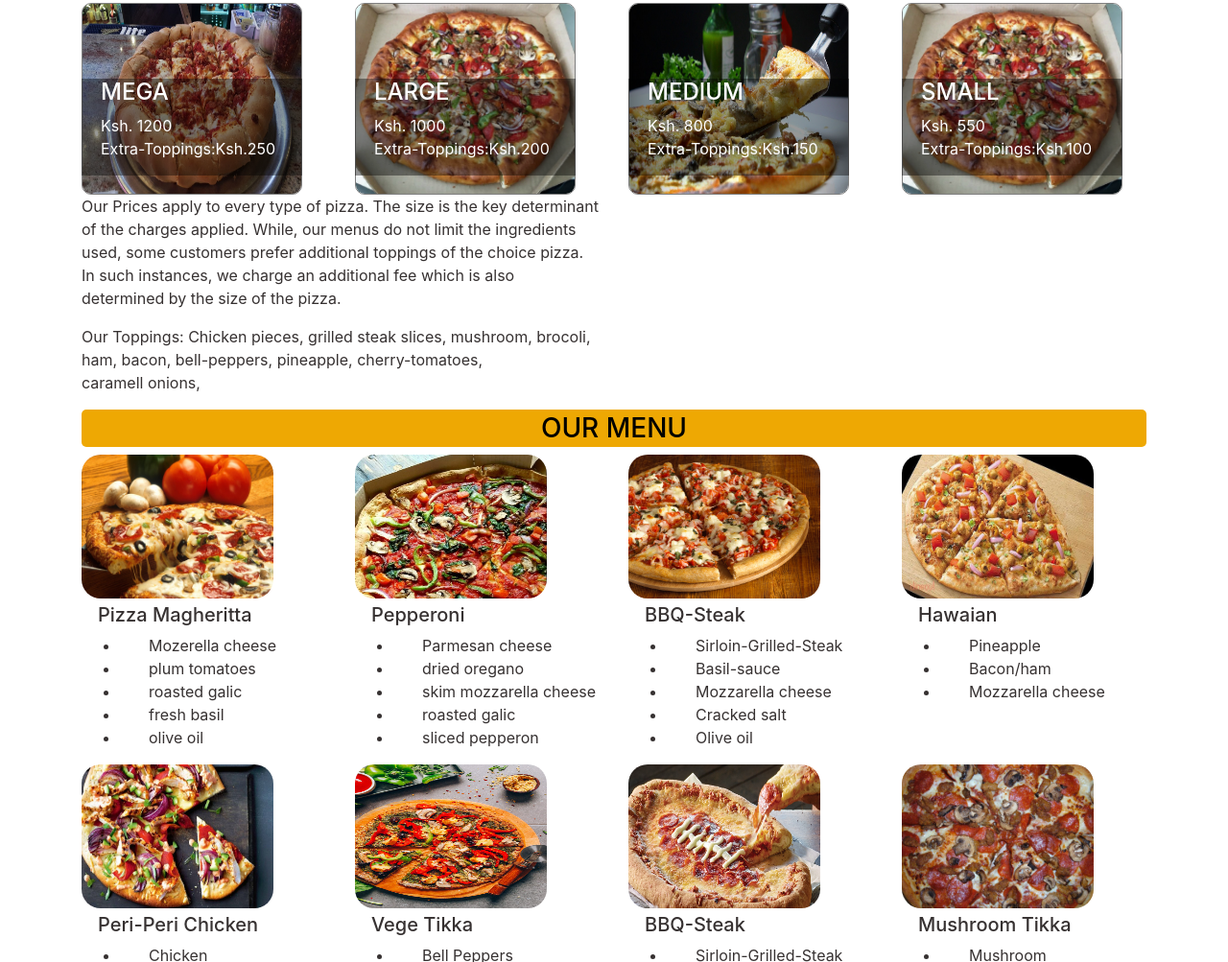
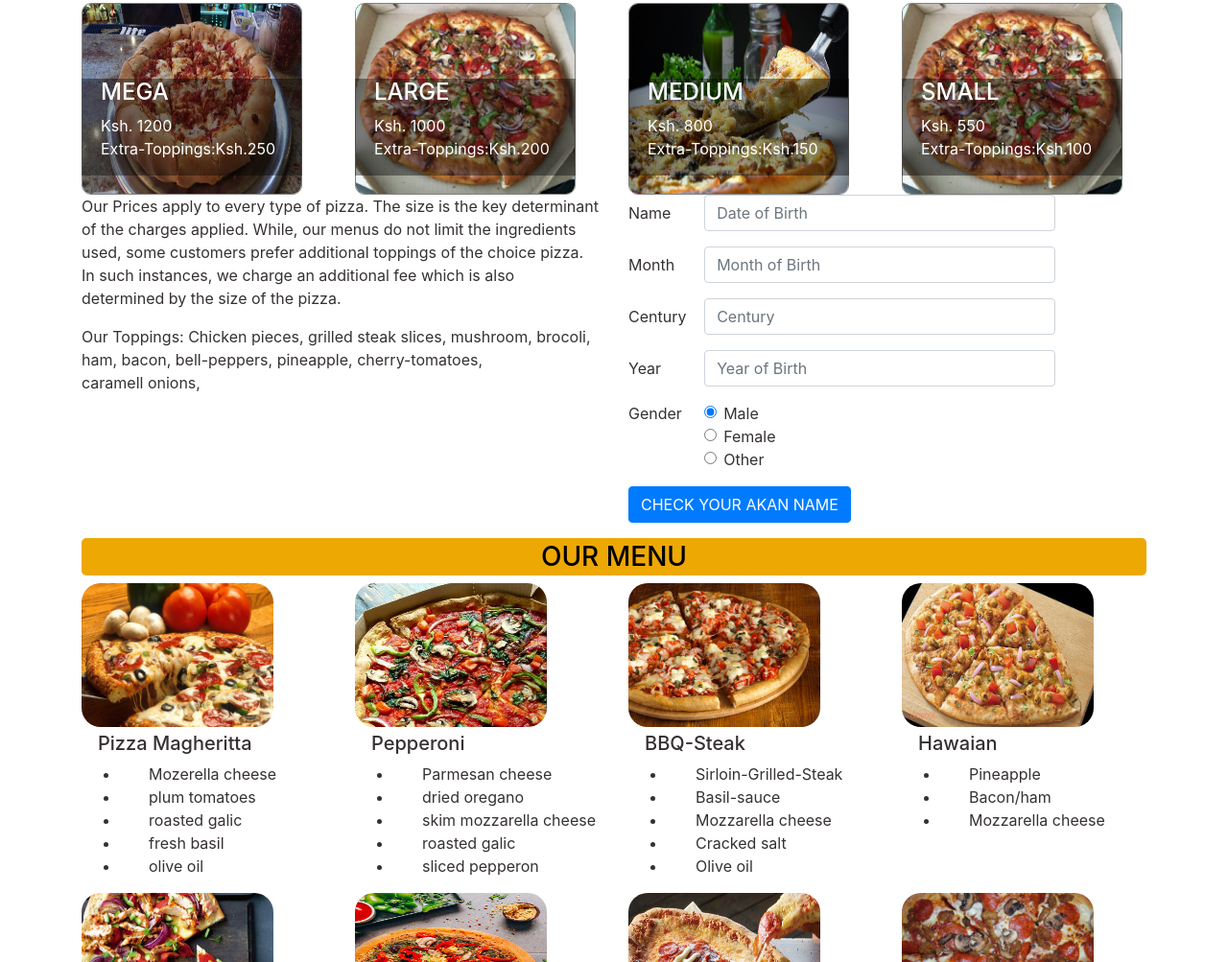
Before and after one commit to LeoAmby/Project-Pizza, a plain HTML site: page index.html in a window 1280 px wide. Shown: the part 845-1848 px from the top of the page at 96% size. Drawn offline with nearby package versions, Linux system fonts and the light colour scheme.

```diff
--- a/index.html
+++ b/index.html
@@ -99,9 +99,63 @@
                 </div>
                 <div class="col-md-5">
                     <form action="mailto:leoamby@gmail.com" method="post">
-                        <label></label>
+                            <div class="form-group row">
+                                    <label for="inputName" class="col-sm-2 col-form-label">Name</label>
+                                    <div class="col-sm-10">
+                                      <input type="text" class="form-control" id="dateOfBirth" placeholder="Date of Birth">
+                                    </div>
+                                  </div>
+                                  <div class="form-group row">
+                                    <label for="inputMonth" class="col-sm-2 col-form-label">Month</label>
+                                    <div class="col-sm-10">
+                                      <input type="number" class="form-control" id="monthOfBirth" placeholder="Month of Birth">
+                                    </div>
+                                  </div>
+                                  <div class="form-group row">
+                                    <label for="inputCentury" class="col-sm-2 col-form-label">Century</label>
+                                    <div class="col-sm-10">
+                                      <input type="number" class="form-control" id="century" placeholder="Century">
+                                    </div>
+                                  </div>
+                                  <div class="form-group row">
+                                      <label for="inputYear" class="col-sm-2 col-form-label">Year</label>
+                                      <div class="col-sm-10">
+                                        <input type="number" class="form-control" id="year" placeholder="Year of Birth">
+                                      </div>
+                                    </div>
 
+                                  <fieldset class="form-group">
+                                    <div class="row">
+                                      <legend class="col-form-label col-sm-2 pt-0">Gender</legend>
+                                      <div class="col-sm-10">
+                                        <div class="form-check">
+                                          <input class="form-check-input" type="radio" name="gridRadios" id="male" value="option1" checked>
+                                          <label class="form-check-label" for="gridRadios1">
+                                            Male
+                                          </label>
+                                        </div>
+                                        <div class="form-check">
+                                          <input class="form-check-input" type="radio" name="gridRadios" id="female" value="option2">
+                                          <label class="form-check-label" for="gridRadios2">
+                                            Female
+                                          </label>
+                                        </div>
+                                        <div class="form-check">
+                                          <input class="form-check-input" type="radio" name="gridRadios" id="otherGender" value="option3">
+                                          <label class="form-check-label" for="gridRadios3">
+                                            Other
+                                          </label>
+                                        </div>
+                                      </div>
+                                    </div>
+                                  </fieldset>
+                                  <div class="form-group row">
+                                    <div class="col-sm-10">
+                                      <button type="submit" id= "button" class="btn btn-primary" onclick="final()">CHECK YOUR AKAN NAME</button>
+                                      <!-- <button type="reset" id="reset" input type="reset" value="reset">Reset</button> -->
 
+                                    </div>
+                                  </div>
 
                     </form>
                 </div>
```
